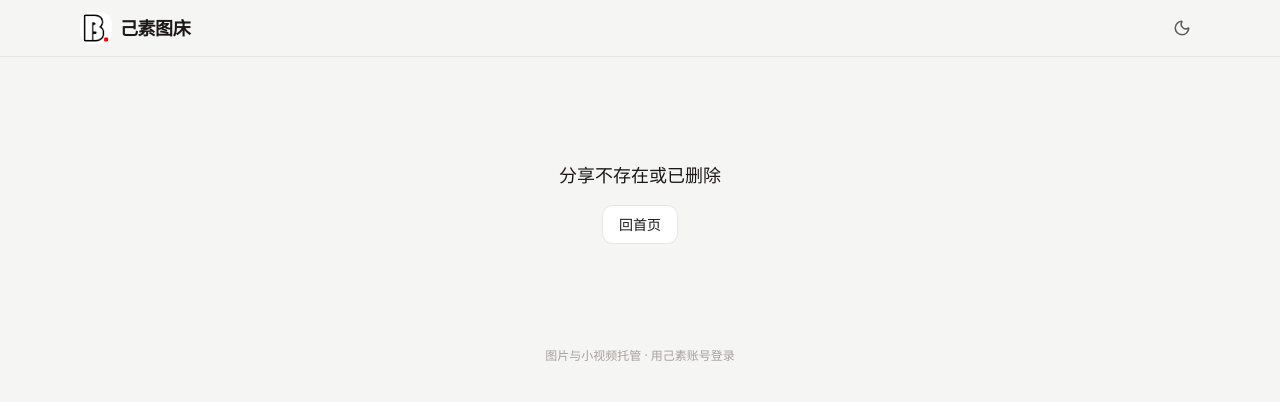
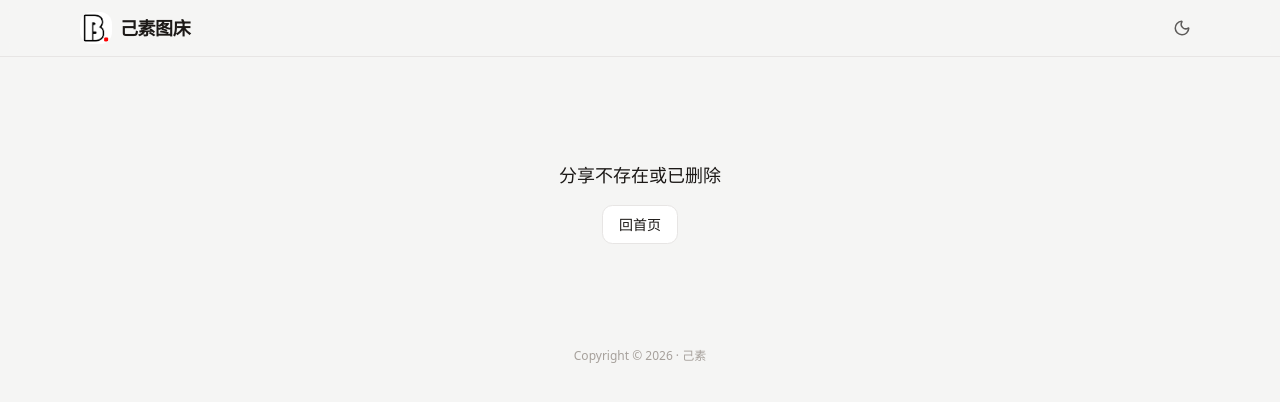
Before and after one commit to wujinpai/cnb, a Vue app: page /s/1 in a window 1280 px wide. Shown: the top 402 px of the page. Built offline with nearby package versions, Linux system fonts and the light colour scheme; no server answers.

Commit message:
页脚改为 Copyright © 年份 · 己素（超链接 jisu.cn，年份自动更新）

```diff
--- a/src/App.vue
+++ b/src/App.vue
@@ -32,7 +32,7 @@
       <RouterView />
     </main>
     <footer class="max-w-6xl mx-auto px-4 pb-8 text-center text-xs text-stone-400 dark:text-stone-600">
-      图片与小视频托管 · 用己素账号登录
+      Copyright © {{ year }} · <a href="https://jisu.cn/" target="_blank" rel="noopener" class="hover:underline">己素</a>
     </footer>
   </div>
 </template>
@@ -47,6 +47,7 @@ import { nodeApi } from '@/utils/api'
 
 const { theme, toggle: toggleTheme } = useTheme()
 const router = useRouter()
+const year = new Date().getFullYear()
 
 const authed = computed(() => {
   const t = getToken()
--- a/src/views/ShareView.vue
+++ b/src/views/ShareView.vue
@@ -23,7 +23,7 @@
           {{ copied ? '已复制' : '复制链接' }}
         </button>
       </div>
-      <p class="mt-8 text-center text-xs text-stone-400">由己素图床分享 · {{ host }}</p>
+      <p class="mt-8 text-center text-xs text-stone-400">Copyright © {{ year }} · <a href="https://jisu.cn/" target="_blank" rel="noopener" class="hover:underline">己素</a></p>
     </div>
   </div>
 </template>
@@ -41,7 +41,7 @@ const loading = ref(true)
 const error = ref(false)
 const record = ref<any>(null)
 const copied = ref(false)
-const host = location.host
+const year = new Date().getFullYear()
 
 async function copyLink() {
   if (!record.value) return
```
Also changed, not shown: 24 other files (tests, documents, lock files or other folders).
